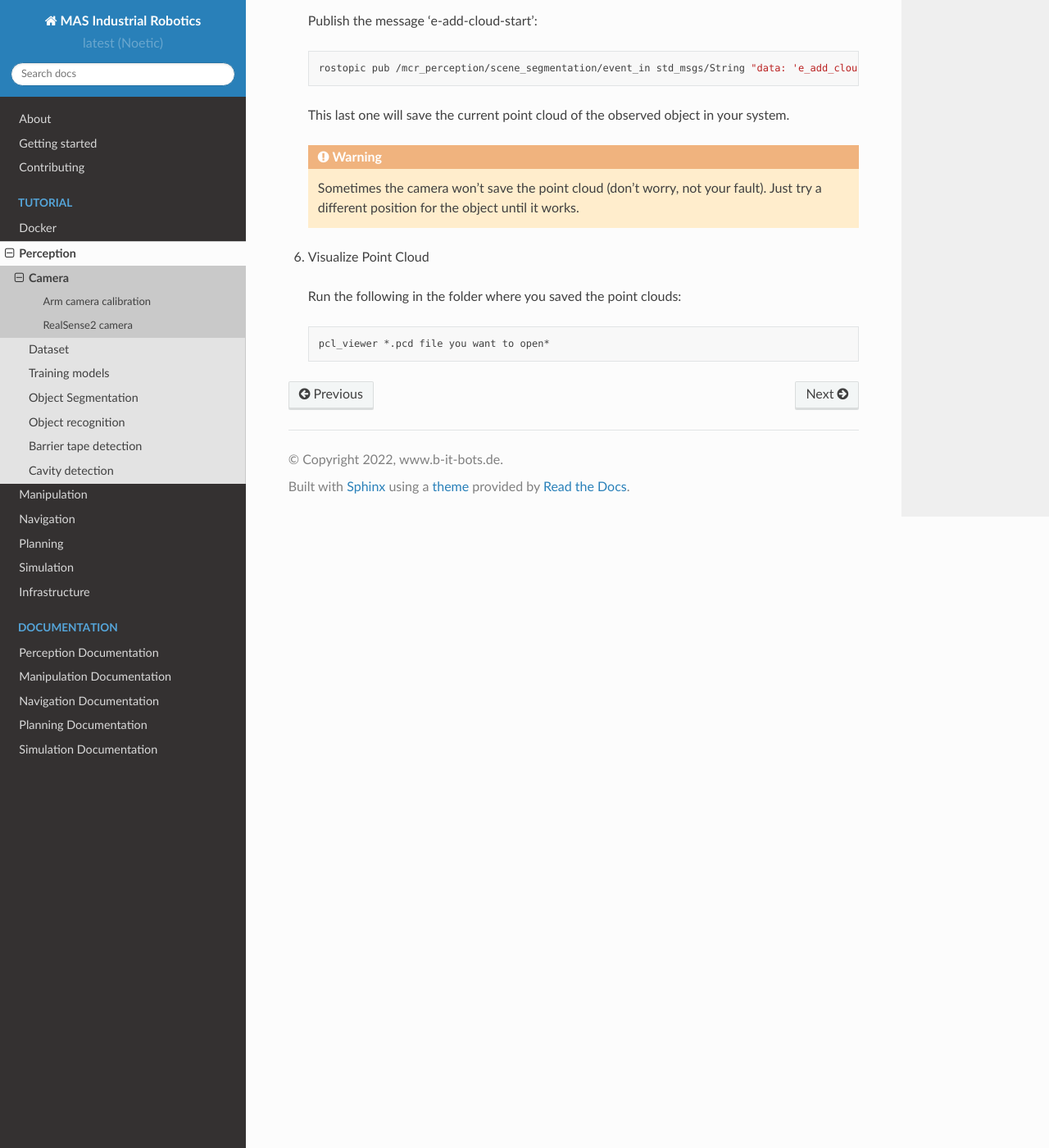
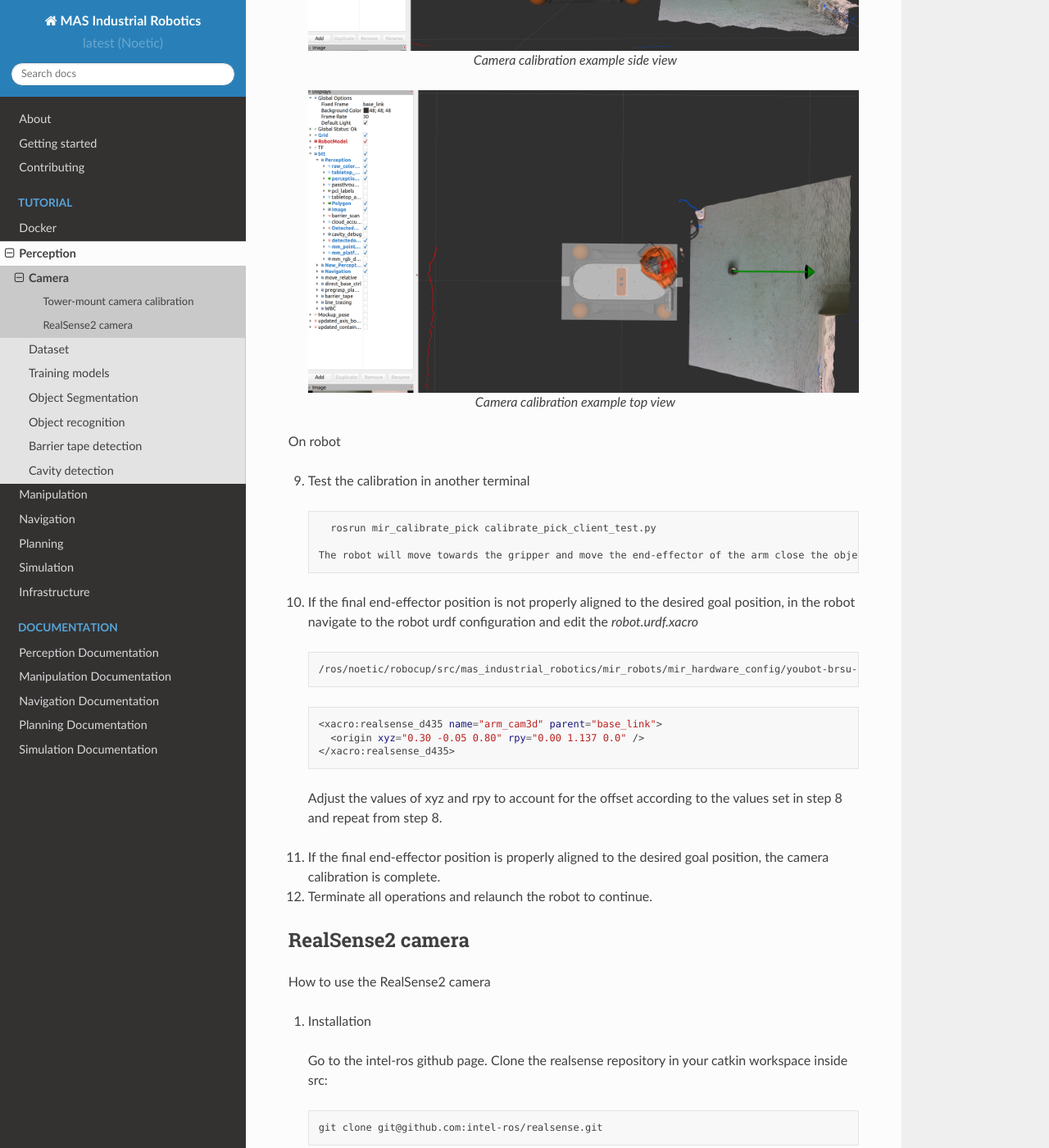
Before and after one commit to b-it-bots/mas_industrial_robotics, a Sphinx documentation site: the page built from docs/source/mir_perception/camera.rst, in a window 1280 px wide and 1400 px high, scrolled down 1800 px. Shown: the whole window at 82% size. Built offline with Sphinx 7.4.7 and the Read the Docs theme 2.0.0, drawn with Linux system fonts in a browser that asks for light colours; some of the changed text lies outside the part shown.

Commit message:
[docs] revert back to noetic state

```diff
--- a/docs/source/mir_perception/camera.rst
+++ b/docs/source/mir_perception/camera.rst
@@ -3,10 +3,107 @@
 Camera
 =======
 
-Arm camera calibration
+Tower-mount camera calibration
 -----------------------
 
-Camera calibration
+On workstation or your PC
+
+1. To shh the youbot (in all terminals):
+
+  .. code-block:: bash
+
+      yb4
+
+  .. note::
+
+      alias yb4=ssh -X robocup@youbot-brsu-4-pc2
+
+2. Export the youbot ssh alias
+
+  .. code-block:: bash
+
+      export_yb4
+
+  .. note::
+
+      alias export_yb4=export ROS_MASTER_URI=http://youbot-brsu-4-pc2:11311
+
+On robot
+
+3. Launch the robot
+
+  .. code-block:: bash
+
+      roslaunch mir_bringup robot.launch
+
+4. Run calibration
+
+  .. code-block:: bash
+
+      roslaunch mir_calibrate_pick calibrate_pick.launch
+
+  A small gui window to adjust the pose of the end-effector in terms of XYZRPY will appear.
+
+5. Place a small round object on the ground
+
+On workstation or your PC
+
+6. Run rviz
+
+  .. code-block:: bash
+
+    rosrun rviz rviz
+
+7. Load the youbot.rviz config and set the global frame to `base_link`
+
+    In perception add `raw_color_pcl`.  You can see an arrow pointing away from the robot.
+
+8. Adjust the values in the pose mockup gui, so that the beginning of the arrow matches the center of the round object.
+
+  .. note::
+
+      Make sure the object is not too far away from the robot and the Z value is slightly above the object.
+
+
+  .. figure:: images/camera_calib_side.png
+    :align: center
+
+    Camera calibration example side view
+
+
+  .. figure:: images/camera_calib_top.png
+    :align: center
+
+    Camera calibration example top view
+
+On robot
+
+9. Test the calibration in another terminal
+
+  .. code-block:: bash
+
+      rosrun mir_calibrate_pick calibrate_pick_client_test.py
+
+    The robot will move towards the gripper and move the end-effector of the arm close the object based on the given offset.
+
+10. If the final end-effector position is not properly aligned to the desired goal position, in the robot navigate to the robot urdf configuration and edit the `robot.urdf.xacro`
+
+  .. code-block:: bash
+
+      /ros/noetic/robocup/src/mas_industrial_robotics/mir_robots/mir_hardware_config/youbot-brsu-2/urdf/robot.urdf.xacro
+
+  .. code-block:: bash
+
+      <xacro:realsense_d435 name="arm_cam3d" parent="base_link">
+        <origin xyz="0.30 -0.05 0.80" rpy="0.00 1.137 0.0" />
+      </xacro:realsense_d435>
+
+  Adjust the values of xyz and rpy to account for the offset according to the values set in step 8 and repeat from step 8.
+
+11. If the final end-effector position is properly aligned to the desired goal position, the camera calibration is complete.
+
+12. Terminate all operations and relaunch the robot to continue.
+
 
 .. _realsense2_camera:
 
```
Also changed, not shown: docs/source/docker.rst (+25 -47 lines), docs/source/getting_started.rst (+9 -8 lines), docs/source/mir_navigation/index.rst (+47 -2 lines).
